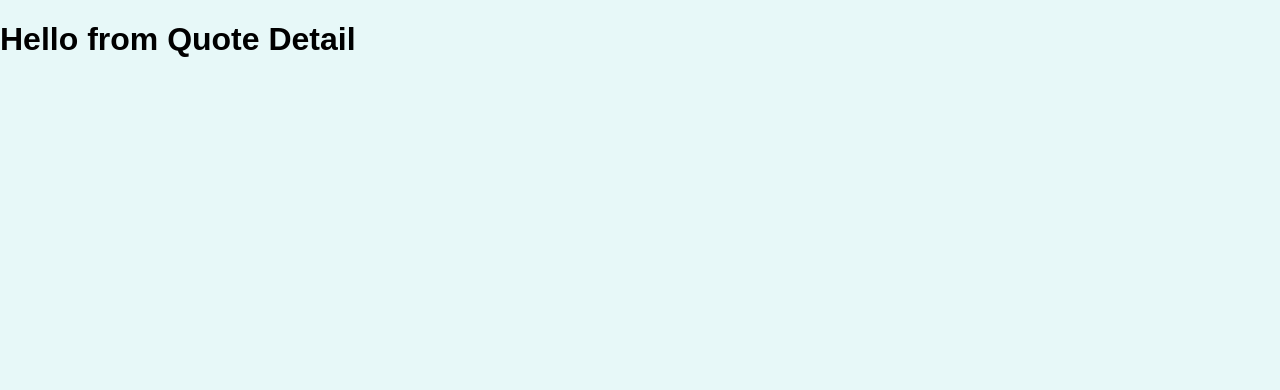
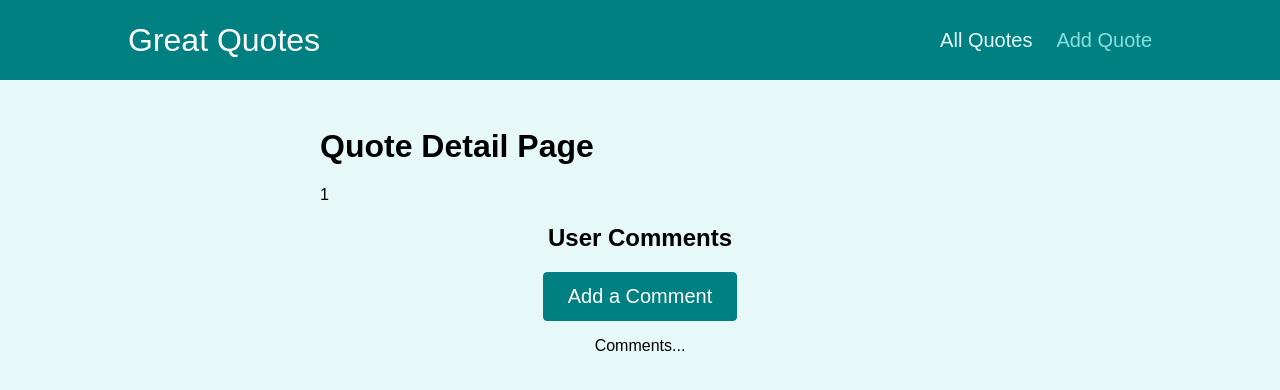
Before and after one commit to TheRubenM/quotes, a React (Create React App) app: page /quotes/1/comments in a window 1280 px wide. Shown: the top 390 px of the page. Built offline with nearby package versions, Linux system fonts and the light colour scheme.

Commit message:
- Set up initial layout wrapper - Add comments nested route

```diff
--- a/src/App.js
+++ b/src/App.js
@@ -1,11 +1,16 @@
-import { Route, Switch } from "react-router-dom";
+import { Route, Switch, Redirect } from "react-router-dom";
 import QuoteDetail from "./pages/QuoteDetail";
 import AllQuotes from "./pages/AllQuotes";
 import AddNewQuote from "./pages/AddNewQuote";
+import Layout from "./components/layout/Layout";
 
 function App() {
   return (
+    <Layout>
       <Switch>
+        <Route path="/" exact>
+          <Redirect to="/quotes" />
+        </Route>
         <Route path="/quotes" exact>
           <AllQuotes />
         </Route>
@@ -16,6 +21,7 @@
           <AddNewQuote />
         </Route>
       </Switch>
+    </Layout>
   );
 }
 
--- /dev/null
+++ b/src/components/layout/Layout.js
@@ -0,0 +1,14 @@
+import classes from "./Layout.module.css";
+import { Fragment } from "react";
+import MainNavigation from "./MainNavigation";
+
+const Layout = (props) => {
+  return (
+    <Fragment>
+      <MainNavigation />
+      <main className={classes.main}>{props.children}</main>
+    </Fragment>
+  );
+};
+
+export default Layout;
--- /dev/null
+++ b/src/components/layout/MainNavigation.js
@@ -0,0 +1,26 @@
+import classes from "./MainNavigation.module.css";
+import { NavLink } from "react-router-dom";
+
+const MainNavigation = () => {
+  return (
+    <header className={classes.header}>
+      <div className={classes.logo}>Great Quotes</div>
+      <nav className={classes.nav}>
+        <ul>
+          <li>
+            <NavLink to="/quotes" activeClassName={classes.active}>
+              All Quotes
+            </NavLink>
+          </li>
+          <li>
+            <NavLink to="/quotes/add" activeClassName={classes.active}>
+              Add Quote
+            </NavLink>
+          </li>
+        </ul>
+      </nav>
+    </header>
+  );
+};
+
+export default MainNavigation;
--- a/src/pages/AddNewQuote.js
+++ b/src/pages/AddNewQuote.js
@@ -1,5 +1,5 @@
 const AddNewQuote = () => {
-  return <h1>Add New Quote></h1>;
+  return <h1>Add New Quote</h1>;
 };
 
 export default AddNewQuote;
--- a/src/pages/QuoteDetail.js
+++ b/src/pages/QuoteDetail.js
@@ -1,5 +1,18 @@
+import { Fragment } from "react";
+import { useParams, Route } from "react-router-dom";
+import Comments from "../components/comments/Comments";
+
 const QuoteDetail = () => {
-  return <h1>Hello from Quote Detail</h1>;
+  const { quoteId } = useParams();
+  return (
+    <Fragment>
+      <h1>Quote Detail Page</h1>
+      <p>{quoteId}</p>
+      <Route path="/quotes/:quoteId/comments">
+        <Comments />
+      </Route>
+    </Fragment>
+  );
 };
 
 export default QuoteDetail;
```
Lines whose indentation alone changed are shown as unchanged.
